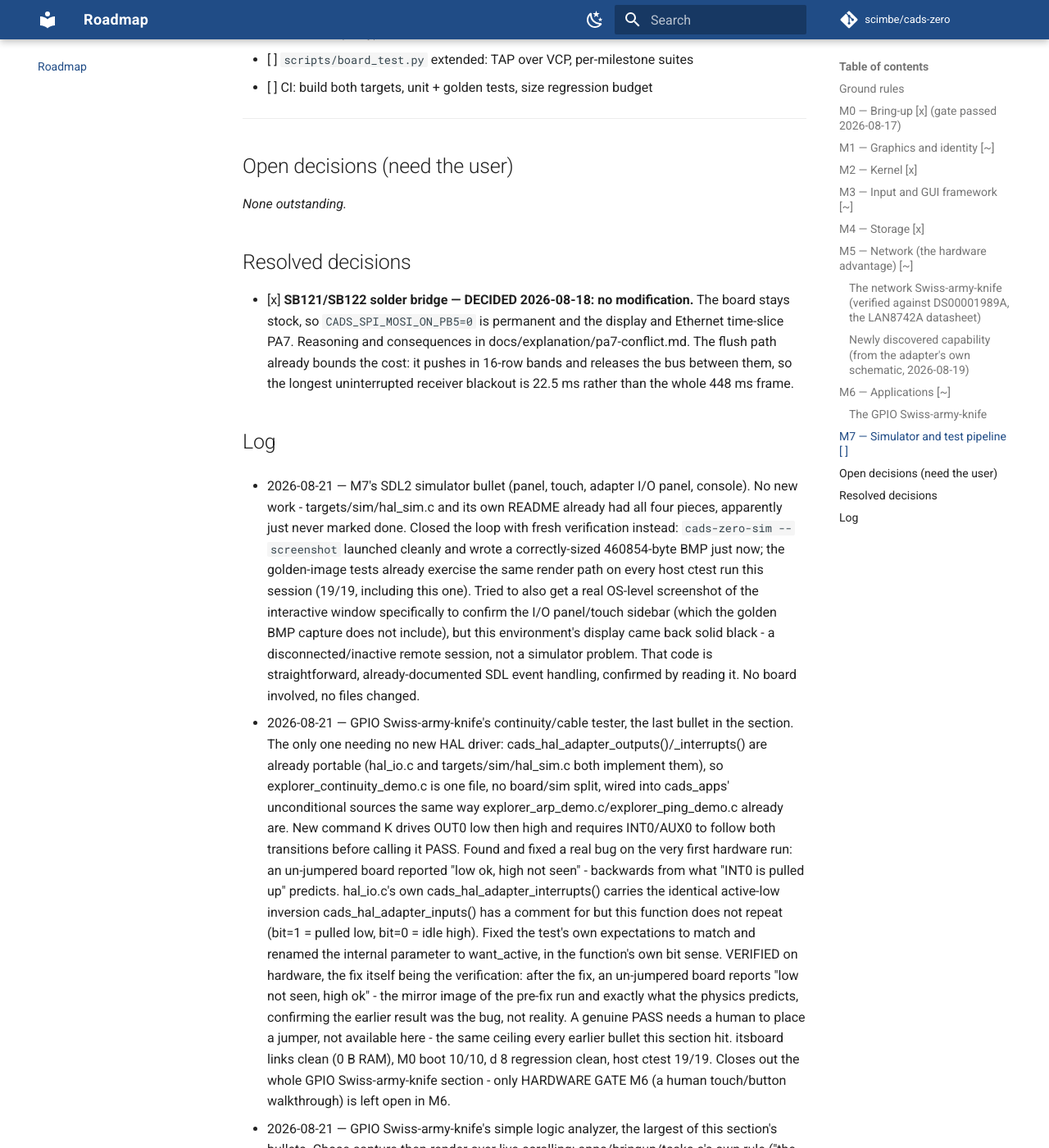
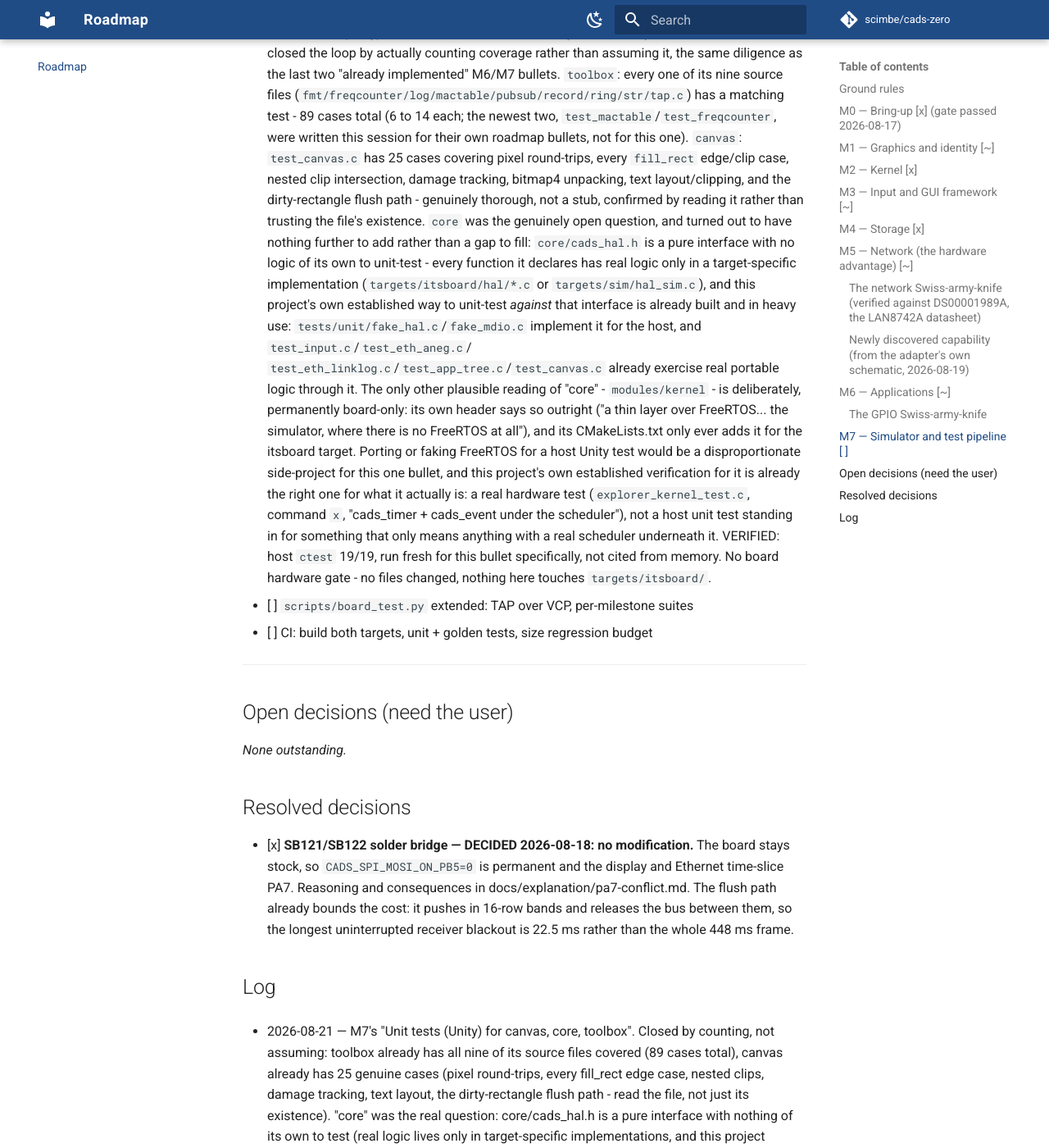
Before and after one commit to scimbe/cads-zero-firmware, an MkDocs documentation site: the page built from docs/ROADMAP.md, in a window 1280 px wide and 1400 px high, scrolled down 27421 px. Shown: the whole window at 82% size. Built offline with MkDocs 1.6.1 and Material for MkDocs 9.7.7, drawn with Linux system fonts in a browser that asks for light colours; comment, search, counter and statistics services are not loaded; some of the changed text lies outside the part shown.

Commit message:
M7: close out unit-test coverage bullet - already substantial, verified
toolbox already has all nine source files covered (89 test cases
total), canvas already has 25 genuine cases covering pixel round-trips,
clipping, damage tracking, text layout, and the dirty-rectangle flush
path. "core" was the real question: core/cads_hal.h is a pure
interface with nothing of its own to unit-test (real logic lives only
in target-specific implementations, already exercised through the
interface via fake_hal.c/fake_mdio.c in four other test files);
modules/kernel, the other plausible reading, is deliberately
board-only (a thin FreeRTOS wrapper, never built for host) - porting
or faking FreeRTOS for one Unity test would be a disproportionate
side-project, and its actual verification is already the right one:
the hardware explorer test (command x), not a host stand-in for
something that only means anything with a real scheduler under it.

Host ctest 19/19, run fresh for this bullet specifically. No board
gate, no files changed.

Co-Authored-By: Claude Sonnet 5 <noreply@anthropic.com>
Claude-Session: https://claude.ai/code/session_018Xe8BHHARvXCBXg4LEy4Py

```diff
--- a/docs/ROADMAP.md
+++ b/docs/ROADMAP.md
@@ -1388,7 +1388,47 @@ needs new hardware.
       far: boot splash, bring-up self-test pattern. apps/gpio deliberately
       not captured yet - it postdates this branch's fork point from main, see
       targets/sim/golden/README.md for the recipe to add it.
-- [ ] Unit tests (Unity) for canvas, core, toolbox
+- [x] Unit tests (Unity) for canvas, core, toolbox
+      Already substantially done, not new work - closed the loop by
+      actually counting coverage rather than assuming it, the same
+      diligence as the last two "already implemented" M6/M7 bullets.
+      `toolbox`: every one of its nine source files
+      (`fmt/freqcounter/log/mactable/pubsub/record/ring/str/tap.c`) has
+      a matching test - 89 cases total (6 to 14 each; the newest two,
+      `test_mactable`/`test_freqcounter`, were written this session for
+      their own roadmap bullets, not for this one). `canvas`:
+      `test_canvas.c` has 25 cases covering pixel round-trips, every
+      `fill_rect` edge/clip case, nested clip intersection, damage
+      tracking, bitmap4 unpacking, text layout/clipping, and the
+      dirty-rectangle flush path - genuinely thorough, not a stub,
+      confirmed by reading it rather than trusting the file's
+      existence.
+      `core` was the genuinely open question, and turned out to have
+      nothing further to add rather than a gap to fill:
+      `core/cads_hal.h` is a pure interface with no logic of its own to
+      unit-test - every function it declares has real logic only in a
+      target-specific implementation (`targets/itsboard/hal/*.c` or
+      `targets/sim/hal_sim.c`), and this project's own established way
+      to unit-test *against* that interface is already built and in
+      heavy use: `tests/unit/fake_hal.c`/`fake_mdio.c` implement it for
+      the host, and `test_input.c`/`test_eth_aneg.c`/
+      `test_eth_linklog.c`/`test_app_tree.c`/`test_canvas.c` already
+      exercise real portable logic through it. The only other plausible
+      reading of "core" - `modules/kernel` - is deliberately,
+      permanently board-only: its own header says so outright ("a thin
+      layer over FreeRTOS... the simulator, where there is no FreeRTOS
+      at all"), and its CMakeLists.txt only ever adds it for the
+      itsboard target. Porting or faking FreeRTOS for a host Unity test
+      would be a disproportionate side-project for this one bullet, and
+      this project's own established verification for it is already
+      the right one for what it actually is: a real hardware test
+      (`explorer_kernel_test.c`, command `x`, "cads_timer + cads_event
+      under the scheduler"), not a host unit test standing in for
+      something that only means anything with a real scheduler
+      underneath it.
+      VERIFIED: host `ctest` 19/19, run fresh for this bullet
+      specifically, not cited from memory. No board hardware gate - no
+      files changed, nothing here touches `targets/itsboard/`.
 - [ ] `scripts/board_test.py` extended: TAP over VCP, per-milestone suites
 - [ ] CI: build both targets, unit + golden tests, size regression budget
 
@@ -1409,6 +1449,24 @@ _None outstanding._
       448 ms frame.
 
 ## Log
+
+- 2026-08-21 — M7's "Unit tests (Unity) for canvas, core, toolbox".
+  Closed by counting, not assuming: toolbox already has all nine of its
+  source files covered (89 cases total), canvas already has 25 genuine
+  cases (pixel round-trips, every fill_rect edge case, nested clips,
+  damage tracking, text layout, the dirty-rectangle flush path - read
+  the file, not just its existence). "core" was the real question:
+  core/cads_hal.h is a pure interface with nothing of its own to test
+  (real logic lives only in target-specific implementations, and this
+  project already unit-tests against the interface via fake_hal.c/
+  fake_mdio.c in four other test files); modules/kernel, the other
+  plausible reading, is deliberately board-only (a thin FreeRTOS
+  wrapper, its own header says so, never built for host) - porting or
+  faking FreeRTOS for one Unity test would be a disproportionate
+  side-project, and its actual verification is already the right one:
+  the hardware explorer test (command x), not a host stand-in for
+  something that only means anything with a real scheduler under it.
+  Host ctest 19/19, run fresh. No board gate, no files changed.
 
 - 2026-08-21 — M7's SDL2 simulator bullet (panel, touch, adapter I/O
   panel, console). No new work - targets/sim/hal_sim.c and its own
```
